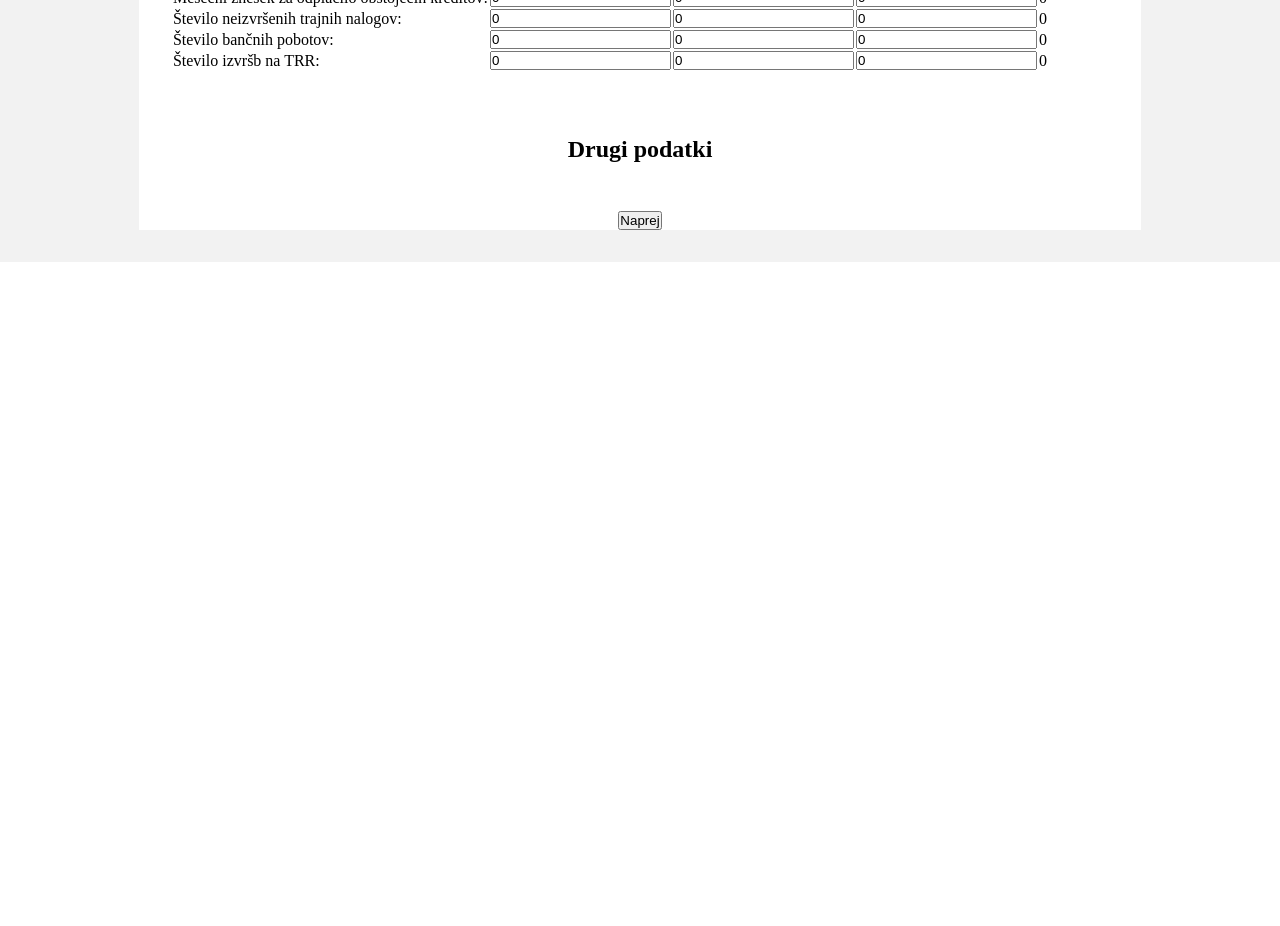
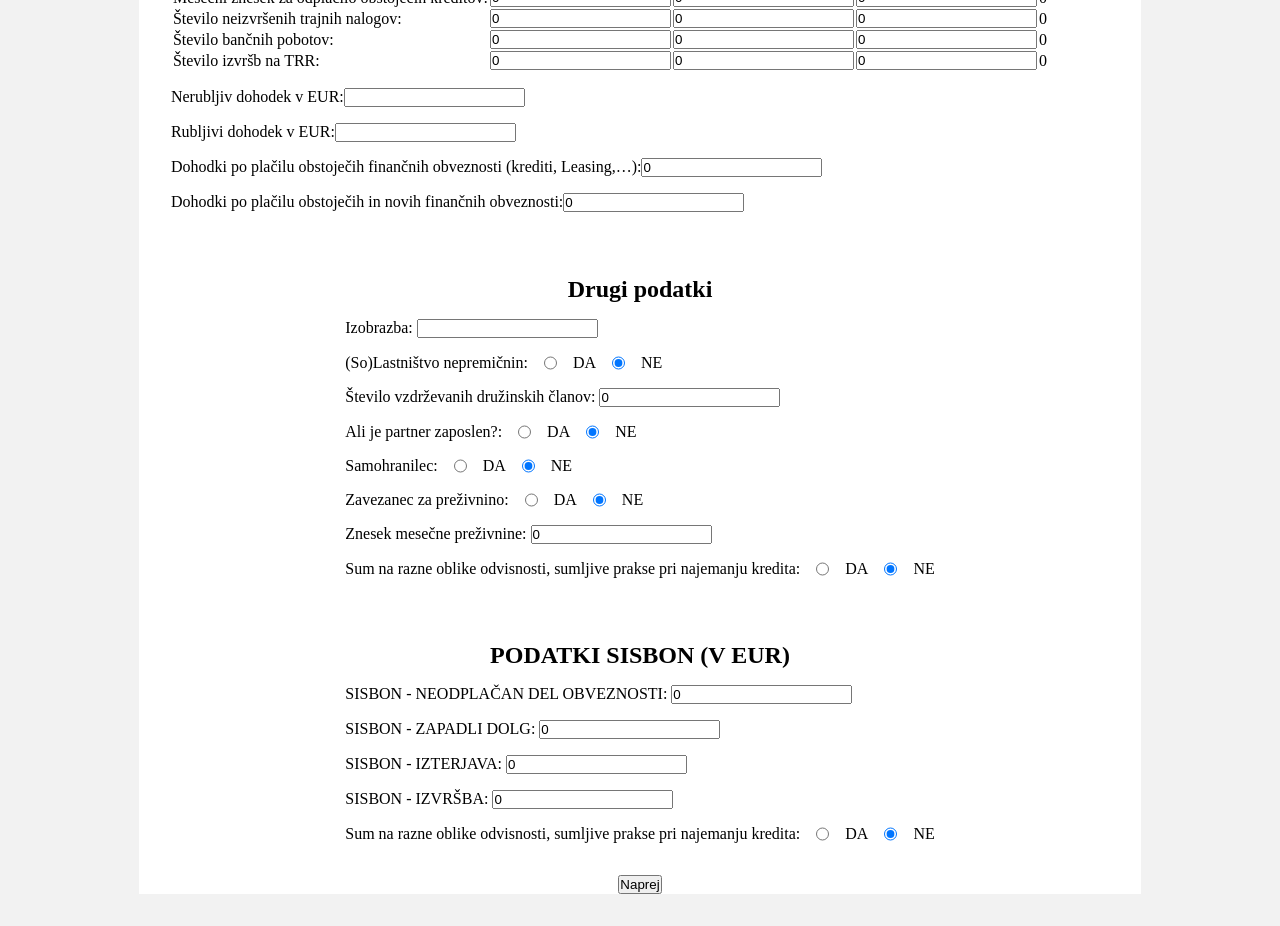
Before and after one commit to Valeri1234car/PRII, a React (Vite) app in the folder stran/praktikum-2-app/: page / in a window 1280 px wide. Shown: the part 1220-2146 px from the top of the page. Before the commit the page ends 1482 px from the top, so only its background shows below. Built offline with nearby package versions, Linux system fonts and the light colour scheme.

Commit message:
vsa vnosna polja

```diff
--- a/stran/praktikum-2-app/src/App.tsx
+++ b/stran/praktikum-2-app/src/App.tsx
@@ -43,9 +43,23 @@ const initialPodatki: Podatki = {
   stNeizvrsenihTrajnihNalogov: { ...initialPromet },
   stBancnihPobotov: { ...initialPromet },
   stIzvrsbNaTrr: { ...initialPromet },
+  rubljiviDohodek:0,
   nerubljiviDohodek: 0,
-    dohodkiPoPlaciluStarga: 0,
-    dohodkiPoPlaciluVsega: 0,
+  dohodkiPoPlaciluStarga: 0,
+  dohodkiPoPlaciluVsega: 0,
+  izobrazba:"",
+  lastnistnovNepremicnin: false,
+  stVzdrzevanihDruzinskihClanov:0,
+  partnerZaposlen:false,
+  samohranilec:false,
+  zavezanecNaPrezivnin:false,
+  znesekMesecnePrezivnine:0,
+  sumljivost:false,
+  sisbonNeodplacanDelObvezost:0,
+  sisbonZapadliDolg:0,
+  sisbonIzterjava:0,
+  sisbonIzvrsba:0,
+  sisbonOmejitevTRR:false,
 };
 
 function App() {
@@ -63,10 +77,17 @@ function App() {
     }))
 }
 
+const HandleChangeInput = (e:any) => {
+  const { name, value } = e.target;
+  setPodatkiState((prevState:any) => ({
+      ...prevState,
+      [name]: value === 'true'
+  }));
+};
 
   return (
     <>
-    <PodatkiContext.Provider value={{podatkiState,setPodatkiState,setStran,HandleChange}}>
+    <PodatkiContext.Provider value={{podatkiState,setPodatkiState,setStran,HandleChange,HandleChangeInput}}>
       <Menu/>
     <div className='oknoDrag'>
     <VnosnoPolje/>
--- a/stran/praktikum-2-app/src/components/BonitetnaOcena.tsx
+++ b/stran/praktikum-2-app/src/components/BonitetnaOcena.tsx
@@ -8,21 +8,25 @@ const BonitetnaOcena = () =>{
 
     return(
         <div>
-    <h2>Vpisi:</h2>
+    <h2>Osebni podakti:</h2>
     <p>Ime: {podatkiState.ime}</p>
     <p>Priimek: {podatkiState.priimek}</p>
     <p>Naslov: {podatkiState.naslov}</p>
     <p>Datum rojstva: {podatkiState.datumRojstva}</p>
     <p>Starost: {podatkiState.starost}</p>
+    <h2>Osnovni kriteriji</h2>
     <p>Državljan Republike Slovenije: {podatkiState.drzavljanRS ? "Da" : "Ne"}</p>
     <p>Starejši od 18 let: {podatkiState.starost18 ? "Da" : "Ne"}</p>
     <p>Prosilec NI v stečajnem postopku: {podatkiState.stecajniPostopekNI ? "Da" : "Ne"}</p>
     <p>Zaposlen ali upokojenec: {podatkiState.zaposlenUpokojenec ? "Da" : "Ne"}</p>
+    <h2>Kredit Minilon</h2>
     <p>Zaprošeni znesek kredita v EUR: {podatkiState.zaproseniKredit}</p>
     <p>Rok vračila v mesecih: {podatkiState.rokVracila}</p>
     <p>Mesečna anuiteta: {podatkiState.mesecnaAmuniteta}</p>
+    <h2>Podakti o zaposlitvi</h2>
     <p>Delodajalec: {podatkiState.delodajalec}</p>
     <p>Bonitetna ocena delodajalca: {podatkiState.bonitetnaOcenaDelodajalca}</p>
+    <h2>Finančno poslovanje podakti</h2>
     <table>
         <tr>
             <td><b>PODATKI O FINANČNEM POSLOVANJU V EUR</b></td>
@@ -95,8 +99,29 @@ const BonitetnaOcena = () =>{
             <td>{podatkiState.stIzvrsbNaTrr.povprecje}</td>
         </tr>
     </table>
+    <p>Nerubljiv dohodek v EUR:{podatkiState.nerubljivDohodek}</p>
+<p>Rubljivi dohodek v EUR:{podatkiState.rubljivDohodek}</p>
+<p>Dohodki po plačilu obstoječih finančnih obveznosti (krediti, Leasing,…):{podatkiState.dohodkiPoPlaciluStarga}</p>
+<p>Dohodki po plačilu obstoječih in novih finančnih obveznosti:{podatkiState.dohodkiPoPlaciluVsega}</p>
 
-</div>
+    <h2>Drugi podatki</h2>
+    <p>Izobrazba: {podatkiState.izobrazba}</p>
+    <p>(So)Lastništvo nepremičnin: {podatkiState.lastnistnovNepremicnin ? "Da" : "Ne"}</p>
+    <p>Število vzdrževanih družinskih članov: {podatkiState.stVzdrzevanihDruzinskihClanov}</p>
+    <p>Ali je partner zaposlen?: {podatkiState.partnerZaposlen ? "Da" : "Ne" }</p>
+    <p>Samhranilec: {podatkiState.samohranilec  ? "Da" : "Ne"}</p>
+    <p>Zavezanec za preživnino: {podatkiState.zavezanecNaPrezivnin ? "Da" : "Ne"}</p>
+    <p>Znesek mesečne preživnine: {podatkiState.znesekMesecnePrezivnine}</p>
+    <p>Sum na razne oblike odvisnosti, sumljive prakse pri najemanju kredita: {podatkiState.sumljivost ? "Da" : "Ne"}</p>
+    <h2>PODATKI SISBON (V EUR)</h2>
+
+            <p>SISBON - NEODPLAČAN DEL OBVEZNOSTI: {podatkiState.sisbonNeodplacanDelObvezost}</p>
+            <p>SISBON - ZAPADLI DOLG: {podatkiState.sisbonZapadliDolg}</p>
+            <p>SISBON - IZTERJAVA: {podatkiState.sisbonIzterjava}</p>
+            <p>SISBON - IZVRŠBA: {podatkiState.sisbonIzvrsba}</p>
+            <p>SISBON - OMEJITEV UPORABE TRR: {podatkiState.sisbonOmejitevTRR ? "Da" : "Ne"}</p>
+
+ </div>
     )
 }
 
--- a/stran/praktikum-2-app/src/components/Inputs/DrugiPodatki.tsx
+++ b/stran/praktikum-2-app/src/components/Inputs/DrugiPodatki.tsx
@@ -3,13 +3,52 @@ import { PodatkiContext } from "../../App";
 
 const DrugiPodatki = () => {
 
-    const {podatkiState, setPodatkiState,setStran,HandleChange} = useContext(PodatkiContext);
+    const {podatkiState, setPodatkiState,setStran,HandleChange,HandleChangeInput} = useContext(PodatkiContext);
+
+    // const HandleChangeInput = (e:any) => {
+    //     const { name, value } = e.target;
+    //     setPodatkiState((prevState:any) => ({
+    //         ...prevState,
+    //         [name]: value === 'true'
+    //     }));
+    // };
 
     return(
         <div className="vnosItem">
         <h2>Drugi podatki</h2>
-            <div className="vnosnaPolja">
+        <div className="vnosnaPolja">
+            <div><label htmlFor="izobrazba">Izobrazba: </label><input type="text" name="izobrazba" value={podatkiState.izobrazba} onChange={HandleChange}/></div>
+            <div className="vnosVrstica">
+                <label htmlFor="lastnistnovNepremicnin">(So)Lastništvo nepremičnin:</label>
+                <input type="radio" name="lastnistnovNepremicnin" value="true" checked={podatkiState.lastnistnovNepremicnin === true} onChange={HandleChangeInput}/>DA
+                <input type="radio" name="lastnistnovNepremicnin" value="false" checked={podatkiState.lastnistnovNepremicnin === false} onChange={HandleChangeInput}/>NE
             </div>
+            <div><label htmlFor="stVzdrzevanihDruzinskihClanov">Število vzdrževanih družinskih članov: </label><input type="number" name="stVzdrzevanihDruzinskihClanov" value={podatkiState.stVzdrzevanihDruzinskihClanov} onChange={HandleChange}/></div>
+            <div className="vnosVrstica">
+                <label htmlFor="partnerZaposlen">Ali je partner zaposlen?:</label>
+                <input type="radio" name="partnerZaposlen" value="true" checked={podatkiState.partnerZaposlen === true} onChange={HandleChangeInput}/>DA
+                <input type="radio" name="partnerZaposlen" value="false" checked={podatkiState.partnerZaposlen === false} onChange={HandleChangeInput}/>NE
+            </div>
+            <div className="vnosVrstica">
+                <label htmlFor="samohranilec">Samohranilec:</label>
+                <input type="radio" name="samohranilec" value="true" checked={podatkiState.samohranilec === true} onChange={HandleChangeInput}/>DA
+                <input type="radio" name="samohranilec" value="false" checked={podatkiState.samohranilec === false} onChange={HandleChangeInput}/>NE
+            </div>
+            <div className="vnosVrstica">
+                <label htmlFor="zavezanecNaPrezivnin">Zavezanec za preživnino:</label>
+                <input type="radio" name="zavezanecNaPrezivnin" value="true" checked={podatkiState.zavezanecNaPrezivnin === true} onChange={HandleChangeInput}/>DA
+                <input type="radio" name="zavezanecNaPrezivnin" value="false" checked={podatkiState.zavezanecNaPrezivnin === false} onChange={HandleChangeInput}/>NE
+            </div>
+            <div><label htmlFor="znesekMesecnePrezivnine">Znesek mesečne preživnine: </label><input type="number" name="znesekMesecnePrezivnine" value={podatkiState.znesekMesecnePrezivnine} onChange={HandleChange}/></div>
+
+            <div className="vnosVrstica">
+                <label htmlFor="sumljivost">Sum na razne oblike odvisnosti, sumljive prakse pri najemanju kredita:</label>
+                <input type="radio" name="sumljivost" value="true" checked={podatkiState.sumljivost === true} onChange={HandleChangeInput}/>DA
+                <input type="radio" name="sumljivost" value="false" checked={podatkiState.sumljivost === false} onChange={HandleChangeInput}/>NE
+            </div>
+
+        </div>
+
 
         </div>
     )
--- a/stran/praktikum-2-app/src/components/Inputs/FinancnoPoslovanje.tsx
+++ b/stran/praktikum-2-app/src/components/Inputs/FinancnoPoslovanje.tsx
@@ -2,9 +2,9 @@ import { useContext } from "react";
 import { PodatkiContext } from "../../App";
 const FinancnoPoslovanje = () =>{
 
-    const {podatkiState, setPodatkiState, setStran} = useContext(PodatkiContext);
+    const {podatkiState, setPodatkiState, setStran, HandleChange} = useContext(PodatkiContext);
 
-    const HandleChange = (e:any) => {
+    const HandleChange2 = (e:any) => {
         const { name, value } = e.target;
         const newValue = parseFloat(value) || 0;
 
@@ -43,68 +43,72 @@ const FinancnoPoslovanje = () =>{
     </tr>
     <tr>
         <td>Mesečni promet v dobro:</td>
-        <td><input type="number" name="mesecniPrometDobro.t1" value={podatkiState.mesecniPrometDobro.t1} onChange={HandleChange}/></td>
-        <td><input type="number" name="mesecniPrometDobro.t2" value={podatkiState.mesecniPrometDobro.t2} onChange={HandleChange}/></td>
-        <td><input type="number" name="mesecniPrometDobro.t3" value={podatkiState.mesecniPrometDobro.t3} onChange={HandleChange}/></td>
+        <td><input type="number" name="mesecniPrometDobro.t1" value={podatkiState.mesecniPrometDobro.t1} onChange={HandleChange2}/></td>
+        <td><input type="number" name="mesecniPrometDobro.t2" value={podatkiState.mesecniPrometDobro.t2} onChange={HandleChange2}/></td>
+        <td><input type="number" name="mesecniPrometDobro.t3" value={podatkiState.mesecniPrometDobro.t3} onChange={HandleChange2}/></td>
         <td>{podatkiState.mesecniPrometDobro.povprecje}</td>
     </tr>
     <tr>
         <td>Mesečni promet v breme:</td>
-        <td><input type="number" name="mesecniPrometBreme.t1" value={podatkiState.mesecniPrometBreme.t1} onChange={HandleChange}/></td>
-        <td><input type="number" name="mesecniPrometBreme.t2" value={podatkiState.mesecniPrometBreme.t2} onChange={HandleChange}/></td>
-        <td><input type="number" name="mesecniPrometBreme.t3" value={podatkiState.mesecniPrometBreme.t3} onChange={HandleChange}/></td>
+        <td><input type="number" name="mesecniPrometBreme.t1" value={podatkiState.mesecniPrometBreme.t1} onChange={HandleChange2}/></td>
+        <td><input type="number" name="mesecniPrometBreme.t2" value={podatkiState.mesecniPrometBreme.t2} onChange={HandleChange2}/></td>
+        <td><input type="number" name="mesecniPrometBreme.t3" value={podatkiState.mesecniPrometBreme.t3} onChange={HandleChange2}/></td>
         <td>{podatkiState.mesecniPrometBreme.povprecje}</td>
     </tr>
     <tr>
         <td>Stanje na TRR:</td>
-        <td><input type="number" name="stanjeTRR.t1" value={podatkiState.stanjeTRR.t1} onChange={HandleChange}/></td>
-        <td><input type="number" name="stanjeTRR.t2" value={podatkiState.stanjeTRR.t2} onChange={HandleChange}/></td>
-        <td><input type="number" name="stanjeTRR.t3" value={podatkiState.stanjeTRR.t3} onChange={HandleChange}/></td>
+        <td><input type="number" name="stanjeTRR.t1" value={podatkiState.stanjeTRR.t1} onChange={HandleChange2}/></td>
+        <td><input type="number" name="stanjeTRR.t2" value={podatkiState.stanjeTRR.t2} onChange={HandleChange2}/></td>
+        <td><input type="number" name="stanjeTRR.t3" value={podatkiState.stanjeTRR.t3} onChange={HandleChange2}/></td>
         <td>{podatkiState.stanjeTRR.povprecje}</td>
     </tr>
     <tr>
         <td>Znesek prejemkov iz dela oz. pokojnina:</td>
-        <td><input type="number" name="znesekPrejemkovPokojnina.t1" value={podatkiState.znesekPrejemkovPokojnina.t1} onChange={HandleChange}/></td>
-        <td><input type="number" name="znesekPrejemkovPokojnina.t2" value={podatkiState.znesekPrejemkovPokojnina.t2} onChange={HandleChange}/></td>
-        <td><input type="number" name="znesekPrejemkovPokojnina.t3" value={podatkiState.znesekPrejemkovPokojnina.t3} onChange={HandleChange}/></td>
+        <td><input type="number" name="znesekPrejemkovPokojnina.t1" value={podatkiState.znesekPrejemkovPokojnina.t1} onChange={HandleChange2}/></td>
+        <td><input type="number" name="znesekPrejemkovPokojnina.t2" value={podatkiState.znesekPrejemkovPokojnina.t2} onChange={HandleChange2}/></td>
+        <td><input type="number" name="znesekPrejemkovPokojnina.t3" value={podatkiState.znesekPrejemkovPokojnina.t3} onChange={HandleChange2}/></td>
         <td>{podatkiState.znesekPrejemkovPokojnina.povprecje}</td>
     </tr>
     <tr>
         <td>Znesek drugih prejemkov:</td>
-        <td><input type="number" name="znesekDrugihPrejemkov.t1" value={podatkiState.znesekDrugihPrejemkov.t1} onChange={HandleChange}/></td>
-        <td><input type="number" name="znesekDrugihPrejemkov.t2" value={podatkiState.znesekDrugihPrejemkov.t2} onChange={HandleChange}/></td>
-        <td><input type="number" name="znesekDrugihPrejemkov.t3" value={podatkiState.znesekDrugihPrejemkov.t3} onChange={HandleChange}/></td>
+        <td><input type="number" name="znesekDrugihPrejemkov.t1" value={podatkiState.znesekDrugihPrejemkov.t1} onChange={HandleChange2}/></td>
+        <td><input type="number" name="znesekDrugihPrejemkov.t2" value={podatkiState.znesekDrugihPrejemkov.t2} onChange={HandleChange2}/></td>
+        <td><input type="number" name="znesekDrugihPrejemkov.t3" value={podatkiState.znesekDrugihPrejemkov.t3} onChange={HandleChange2}/></td>
         <td>{podatkiState.znesekDrugihPrejemkov.povprecje}</td>
     </tr>
     <tr>
         <td>Mesečni znesek za odplačilo obstoječih kreditov:</td>
-        <td><input type="number" name="mesecniZnesekZaOdplacilodrugihKreditov.t1" value={podatkiState.mesecniZnesekZaOdplacilodrugihKreditov.t1} onChange={HandleChange}/></td>
-        <td><input type="number" name="mesecniZnesekZaOdplacilodrugihKreditov.t2" value={podatkiState.mesecniZnesekZaOdplacilodrugihKreditov.t2} onChange={HandleChange}/></td>
-        <td><input type="number" name="mesecniZnesekZaOdplacilodrugihKreditov.t3" value={podatkiState.mesecniZnesekZaOdplacilodrugihKreditov.t3} onChange={HandleChange}/></td>
+        <td><input type="number" name="mesecniZnesekZaOdplacilodrugihKreditov.t1" value={podatkiState.mesecniZnesekZaOdplacilodrugihKreditov.t1} onChange={HandleChange2}/></td>
+        <td><input type="number" name="mesecniZnesekZaOdplacilodrugihKreditov.t2" value={podatkiState.mesecniZnesekZaOdplacilodrugihKreditov.t2} onChange={HandleChange2}/></td>
+        <td><input type="number" name="mesecniZnesekZaOdplacilodrugihKreditov.t3" value={podatkiState.mesecniZnesekZaOdplacilodrugihKreditov.t3} onChange={HandleChange2}/></td>
         <td>{podatkiState.mesecniZnesekZaOdplacilodrugihKreditov.povprecje}</td>
     </tr>
     <tr>
         <td>Število neizvršenih trajnih nalogov:</td>
-        <td><input type="number" name="stNeizvrsenihTrajnihNalogov.t1" value={podatkiState.stNeizvrsenihTrajnihNalogov.t1} onChange={HandleChange}/></td>
-        <td><input type="number" name="stNeizvrsenihTrajnihNalogov.t2" value={podatkiState.stNeizvrsenihTrajnihNalogov.t2} onChange={HandleChange}/></td>
-        <td><input type="number" name="stNeizvrsenihTrajnihNalogov.t3" value={podatkiState.stNeizvrsenihTrajnihNalogov.t3} onChange={HandleChange}/></td>
+        <td><input type="number" name="stNeizvrsenihTrajnihNalogov.t1" value={podatkiState.stNeizvrsenihTrajnihNalogov.t1} onChange={HandleChange2}/></td>
+        <td><input type="number" name="stNeizvrsenihTrajnihNalogov.t2" value={podatkiState.stNeizvrsenihTrajnihNalogov.t2} onChange={HandleChange2}/></td>
+        <td><input type="number" name="stNeizvrsenihTrajnihNalogov.t3" value={podatkiState.stNeizvrsenihTrajnihNalogov.t3} onChange={HandleChange2}/></td>
         <td>{podatkiState.stNeizvrsenihTrajnihNalogov.povprecje}</td>
     </tr>
     <tr>
         <td>Število bančnih pobotov:</td>
-        <td><input type="number" name="stBancnihPobotov.t1" value={podatkiState.stBancnihPobotov.t1} onChange={HandleChange}/></td>
-        <td><input type="number" name="stBancnihPobotov.t2" value={podatkiState.stBancnihPobotov.t2} onChange={HandleChange}/></td>
-        <td><input type="number" name="stBancnihPobotov.t3" value={podatkiState.stBancnihPobotov.t3} onChange={HandleChange}/></td>
+        <td><input type="number" name="stBancnihPobotov.t1" value={podatkiState.stBancnihPobotov.t1} onChange={HandleChange2}/></td>
+        <td><input type="number" name="stBancnihPobotov.t2" value={podatkiState.stBancnihPobotov.t2} onChange={HandleChange2}/></td>
+        <td><input type="number" name="stBancnihPobotov.t3" value={podatkiState.stBancnihPobotov.t3} onChange={HandleChange2}/></td>
         <td>{podatkiState.stBancnihPobotov.povprecje}</td>
     </tr>
     <tr>
         <td>Število izvršb na TRR:</td>
-        <td><input type="number" name="stIzvrsbNaTrr.t1" value={podatkiState.stIzvrsbNaTrr.t1} onChange={HandleChange}/></td>
-        <td><input type="number" name="stIzvrsbNaTrr.t2" value={podatkiState.stIzvrsbNaTrr.t2} onChange={HandleChange}/></td>
-        <td><input type="number" name="stIzvrsbNaTrr.t3" value={podatkiState.stIzvrsbNaTrr.t3} onChange={HandleChange}/></td>
+        <td><input type="number" name="stIzvrsbNaTrr.t1" value={podatkiState.stIzvrsbNaTrr.t1} onChange={HandleChange2}/></td>
+        <td><input type="number" name="stIzvrsbNaTrr.t2" value={podatkiState.stIzvrsbNaTrr.t2} onChange={HandleChange2}/></td>
+        <td><input type="number" name="stIzvrsbNaTrr.t3" value={podatkiState.stIzvrsbNaTrr.t3} onChange={HandleChange2}/></td>
         <td>{podatkiState.stIzvrsbNaTrr.povprecje}</td>
     </tr>
 </table>
+<div><label htmlFor="nerubljivDohodek">Nerubljiv dohodek v EUR:</label><input type="number"name="nerubljivDohodek" value={podatkiState.nerubljivDohodek} onChange={HandleChange}/></div>
+<div><label htmlFor="rubljivDohodek">Rubljivi dohodek v EUR:</label><input type="number"name="rubljivDohodek" value={podatkiState.rubljivDohodek} onChange={HandleChange}/></div>
+<div><label htmlFor="dohodkiPoPlaciluStarga">Dohodki po plačilu obstoječih finančnih obveznosti (krediti, Leasing,…):</label><input type="number"name="dohodkiPoPlaciluStarga" value={podatkiState.dohodkiPoPlaciluStarga} onChange={HandleChange}/></div>
+<div><label htmlFor="dohodkiPoPlaciluVsega">Dohodki po plačilu obstoječih in novih finančnih obveznosti:</label><input type="number"name="dohodkiPoPlaciluVsega" value={podatkiState.dohodkiPoPlaciluVsega} onChange={HandleChange}/></div>
 
 </div>
 
--- a/stran/praktikum-2-app/src/components/Inputs/OsnovniKriteriji.tsx
+++ b/stran/praktikum-2-app/src/components/Inputs/OsnovniKriteriji.tsx
@@ -4,15 +4,9 @@ import { PodatkiContext } from "../../App";
 const OsnovniKriteriji = () =>{
 
 
-    const {podatkiState, setPodatkiState,setStran,HandleChange} = useContext(PodatkiContext);
+    const {podatkiState, setPodatkiState,setStran,HandleChange,HandleChangeInput} = useContext(PodatkiContext);
 
-    const HandleChangeInput = (e:any) => {
-        const { name, value } = e.target;
-        setPodatkiState((prevState:any) => ({
-            ...prevState,
-            [name]: value === 'true'
-        }));
-    };
+
 
     return(
         <div className="vnosItem">
--- /dev/null
+++ b/stran/praktikum-2-app/src/components/Inputs/SisbonPodatki.tsx
@@ -0,0 +1,29 @@
+import { useContext } from "react";
+import { PodatkiContext } from "../../App";
+const SisbonPodatki = () => {
+
+    const {podatkiState, setPodatkiState,setStran,HandleChange, HandleChangeInput} = useContext(PodatkiContext);
+
+    return (
+        <div className="vnosItem">
+        <h2>PODATKI SISBON (V EUR)</h2>
+        <div className="vnosnaPolja">
+            <div><label htmlFor="sisbonNeodplacanDelObvezost">SISBON - NEODPLAČAN DEL OBVEZNOSTI: </label><input type="text" name="sisbonNeodplacanDelObvezost" value={podatkiState.sisbonNeodplacanDelObvezost} onChange={HandleChange}/></div>
+            <div><label htmlFor="sisbonZapadliDolg">SISBON - ZAPADLI DOLG: </label><input type="text" name="sisbonZapadliDolg" value={podatkiState.sisbonZapadliDolg} onChange={HandleChange}/></div>
+            <div><label htmlFor="sisbonIzterjava">SISBON - IZTERJAVA: </label><input type="text" name="sisbonIzterjava" value={podatkiState.sisbonIzterjava} onChange={HandleChange}/></div>
+            <div><label htmlFor="sisbonIzvrsba">SISBON - IZVRŠBA: </label><input type="text" name="sisbonIzvrsba" value={podatkiState.sisbonIzvrsba} onChange={HandleChange}/></div>
+
+            <div className="vnosVrstica">
+                <label htmlFor="sisbonOmejitevTRR">Sum na razne oblike odvisnosti, sumljive prakse pri najemanju kredita:</label>
+                <input type="radio" name="sisbonOmejitevTRR" value="true" checked={podatkiState.sisbonOmejitevTRR === true} onChange={HandleChangeInput}/>DA
+                <input type="radio" name="sisbonOmejitevTRR" value="false" checked={podatkiState.sisbonOmejitevTRR === false} onChange={HandleChangeInput}/>NE
+            </div>
+
+        </div>
+
+
+        </div>
+    )
+}
+
+export default SisbonPodatki
--- a/stran/praktikum-2-app/src/components/Inputs/VsaVnosna.tsx
+++ b/stran/praktikum-2-app/src/components/Inputs/VsaVnosna.tsx
@@ -7,6 +7,7 @@ import ZaposlitevPodatki from "./ZaposlitevPodatki"
 import { useContext } from "react"
 import { PodatkiContext } from "../../App"
 import VnosnoPolje from "./VnosnoPolje"
+import SisbonPodatki from "./SisbonPodatki"
 const VsaVnosna = () => {
 
     const {setStran} = useContext(PodatkiContext);
@@ -19,6 +20,7 @@ const VsaVnosna = () => {
         <ZaposlitevPodatki/>
         <FinancnoPoslovanje/>
         <DrugiPodatki/>
+        <SisbonPodatki/>
         <div><button onClick={()=>(setStran("Izpisi"))}>Naprej</button></div>
         </div>
     )
```
Also changed, not shown: stran/praktikum-2-app/src/interface/Podatki.ts (+17 -0 lines).
